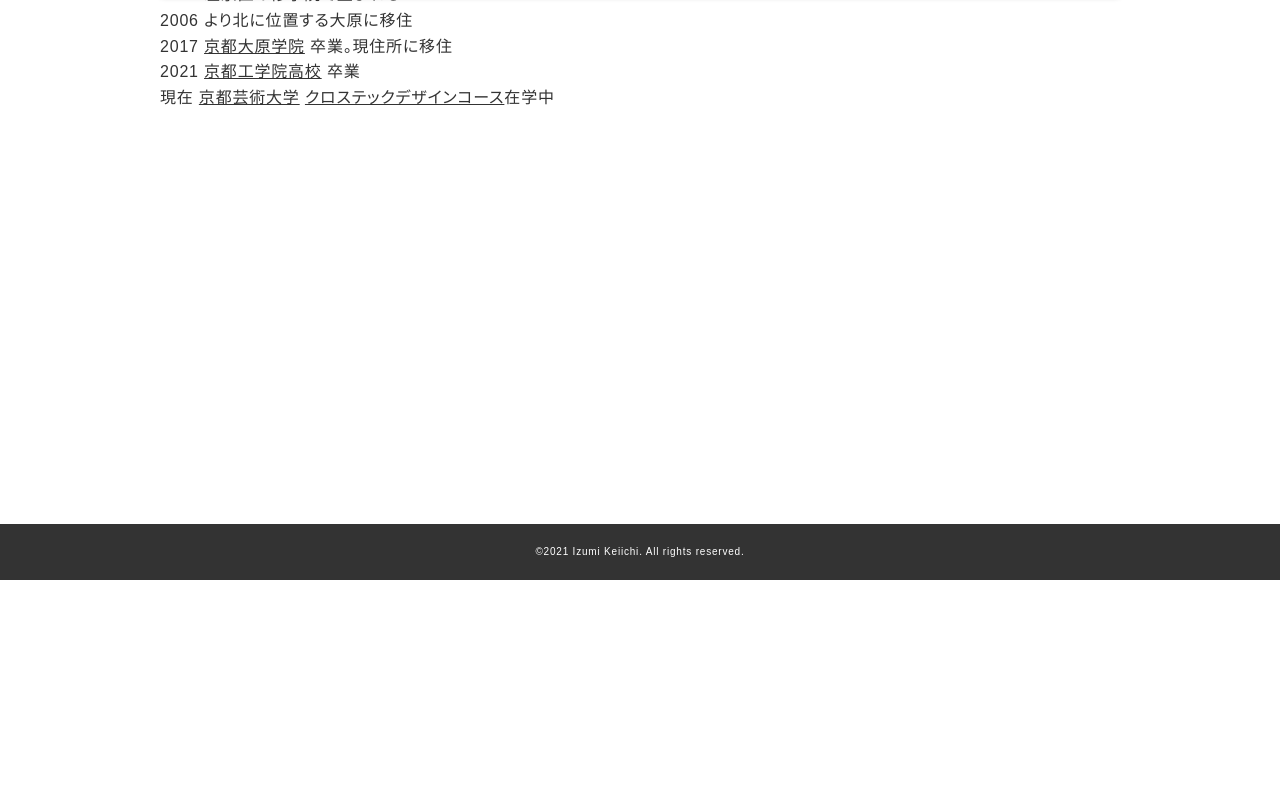
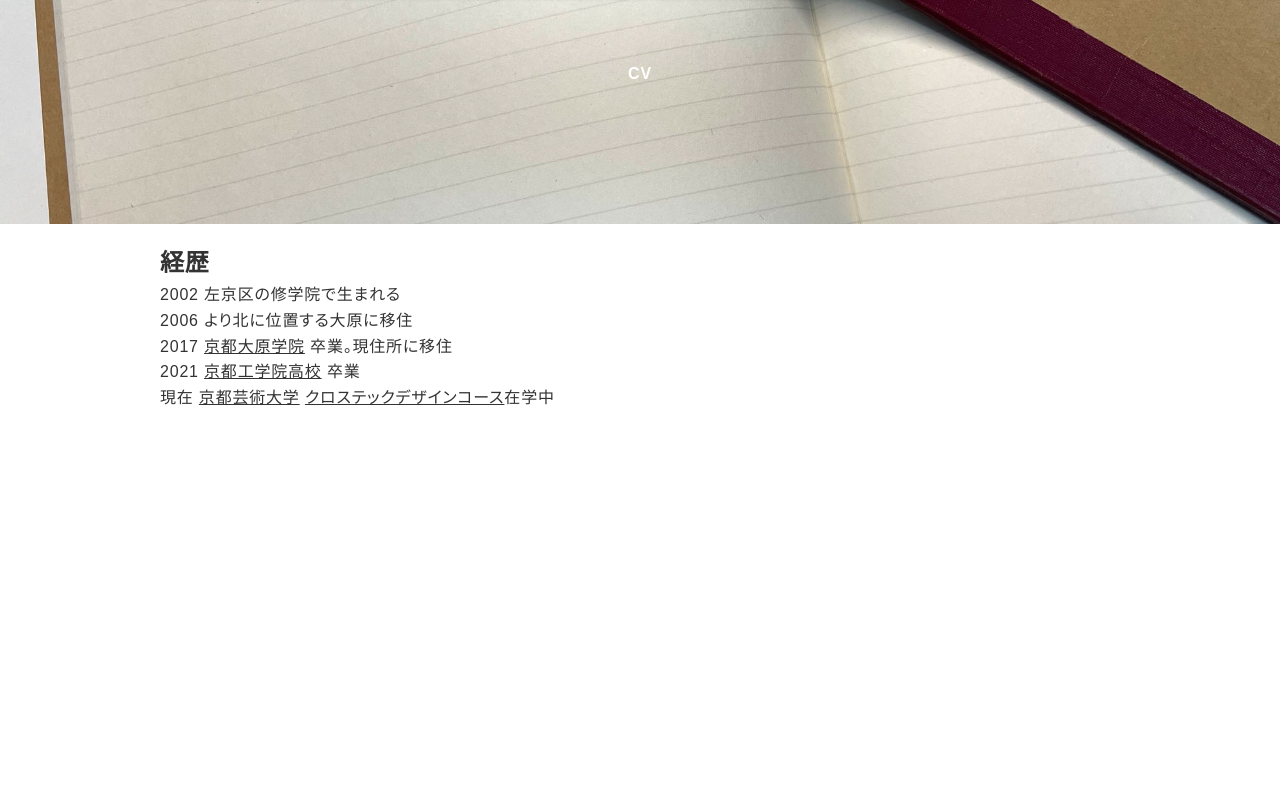
Before and after one commit to KUAD-XtechDesign/portfolio-Folium83, a plain HTML site: page cv.html in a window 1280 px wide. Shown: the part 76-865 px from the top of the page. Before the commit the page ends 800 px from the top, so only its background shows below. Drawn offline with Linux system fonts and the light colour scheme.

Commit message:
CVのトップ変更

```diff
--- a/cv.html
+++ b/cv.html
@@ -23,7 +23,11 @@
   </header>
 
   <section>
-
+   <!-- 空の要素だけどcssで背景を設定している -->
+   <div class="report_eye_catch">
+    CV
+  </div>
+  </div>
     <div class="contents">
       <h2>経歴</h2>
       <ul>
```
Also changed, not shown: reports/index.html (+0 -1 lines).
